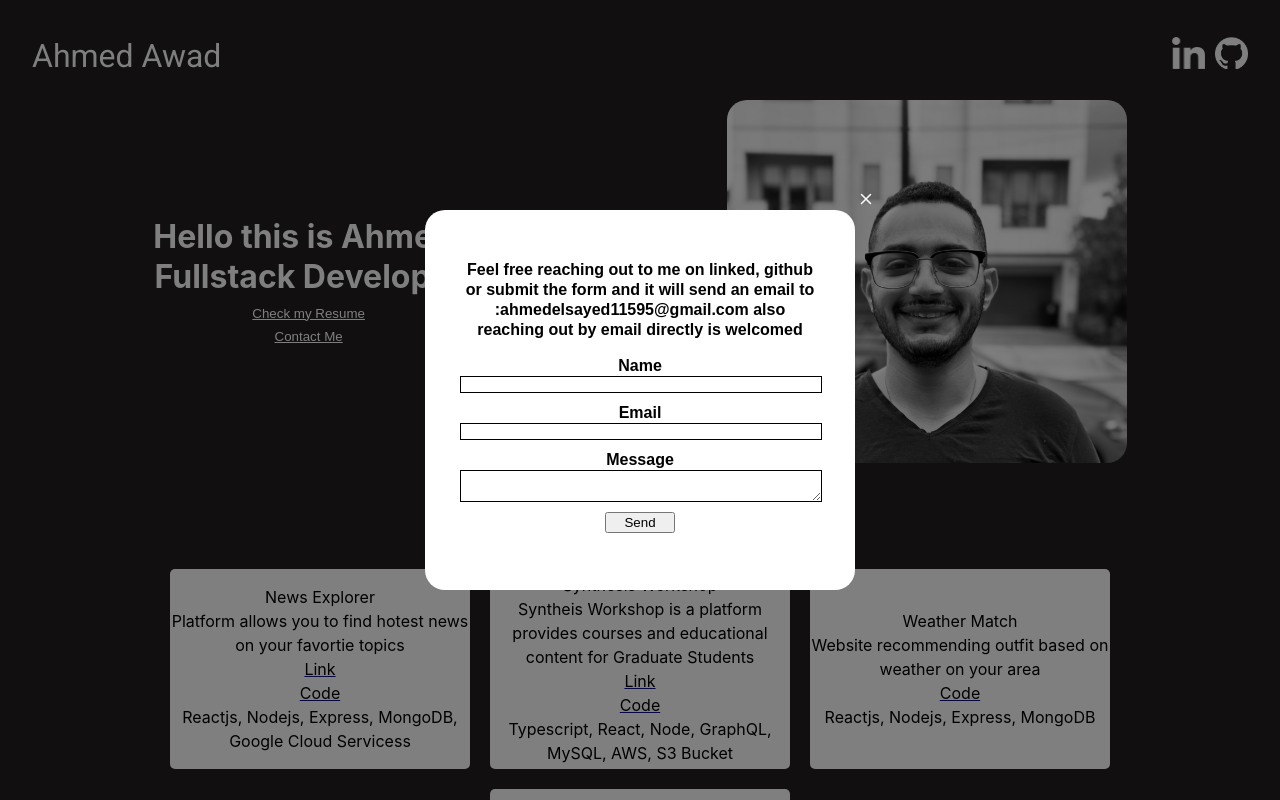
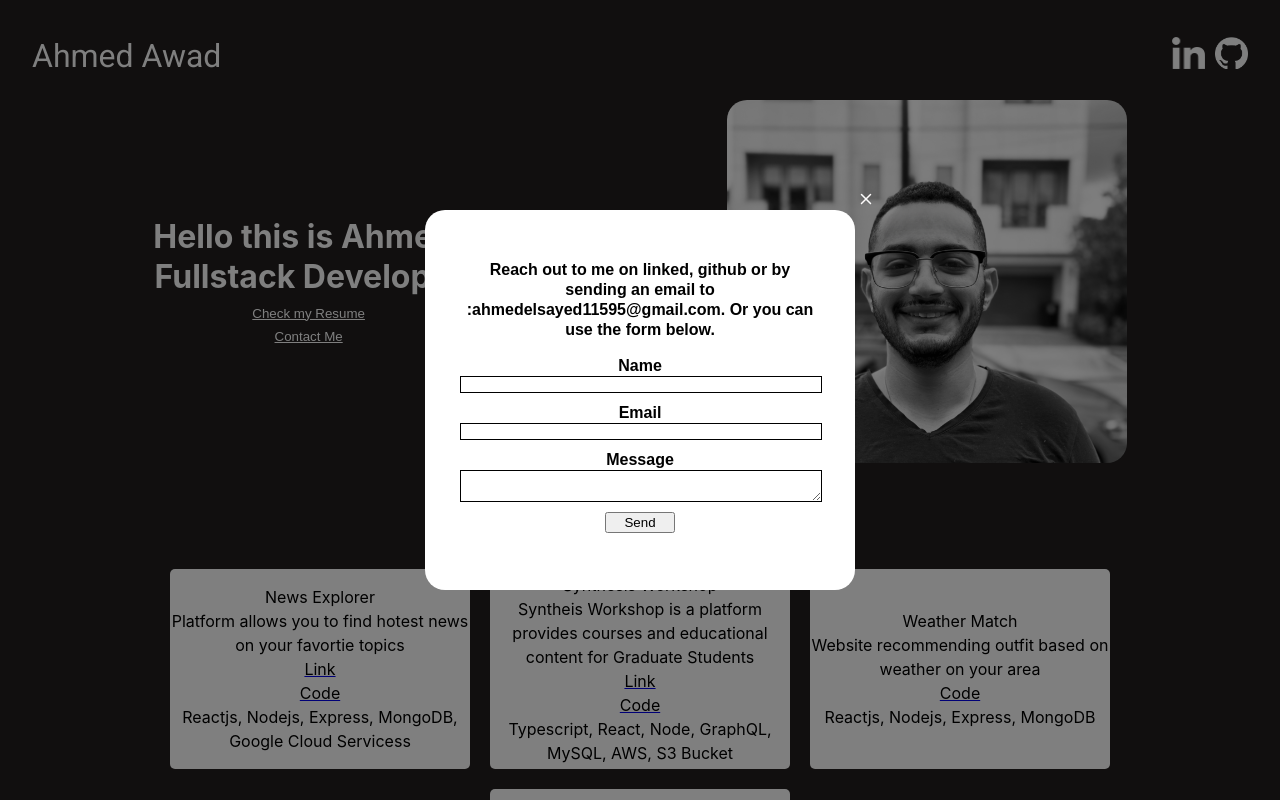
Before and after one commit to AhmedElsayed5/personal-website, a React (Vite) app: page / in a window 1280 px wide. Both pictures are taken after a click on the button "Contact Me". Shown: the top 800 px of the page. Built offline with nearby package versions, Linux system fonts and the light colour scheme.

Commit message:
form paragraph adjustments

```diff
--- a/src/Components/ContactForm/ContactForm.tsx
+++ b/src/Components/ContactForm/ContactForm.tsx
@@ -80,9 +80,8 @@ export const ContactForm: React.FC<Props> = (values) => {
           alt={"Close Icon"}
         />
         <p className="contact-form__paragraph">
-          Feel free reaching out to me on linked, github or submit the form and
-          it will send an email to :ahmedelsayed11595@gmail.com also reaching
-          out by email directly is welcomed
+          Reach out to me on linked, github or by sending an email to
+          :ahmedelsayed11595@gmail.com. Or you can use the form below.
         </p>
         <form
           id="contact-form"
```
